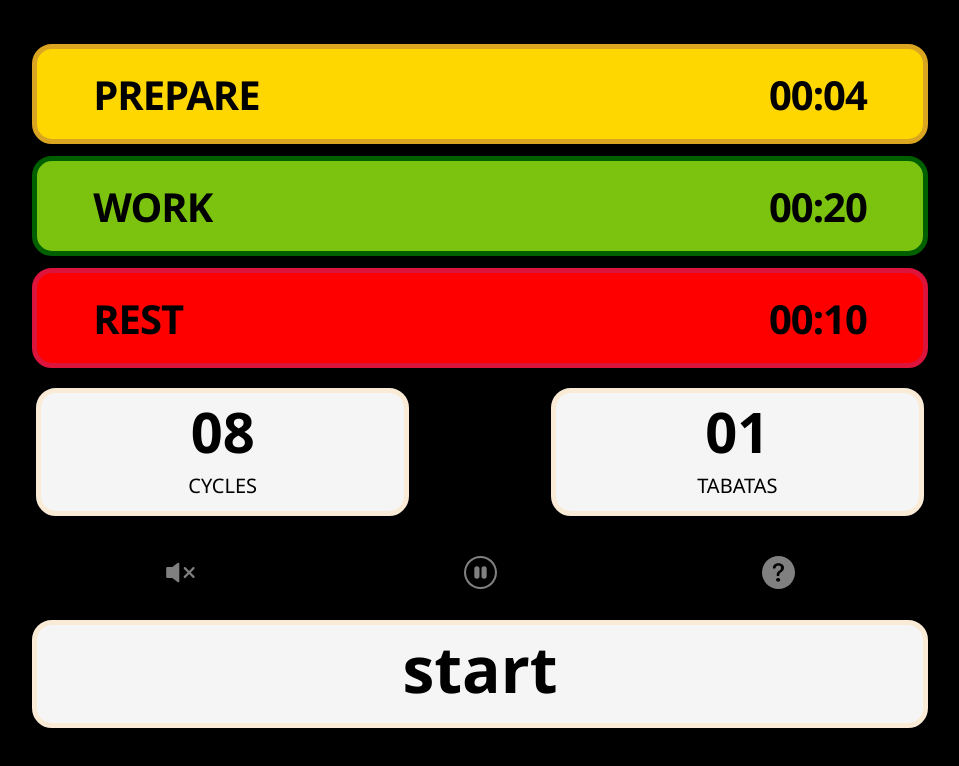
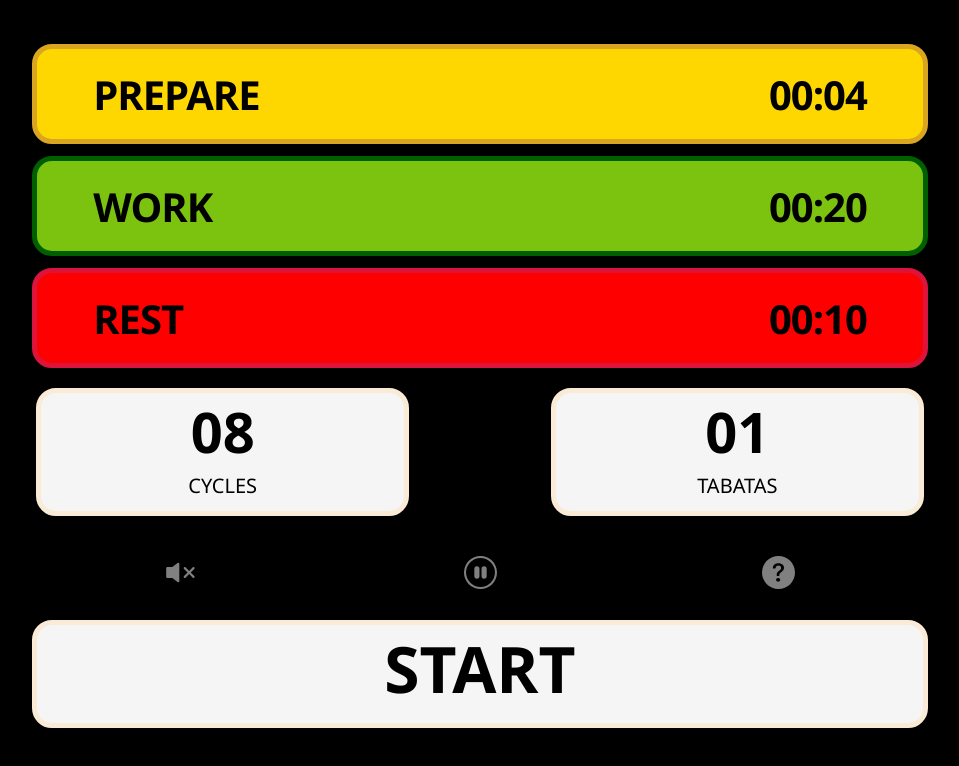
Before and after one commit to c1b3rt00lk1t/free-tabata, a React (Create React App) app: page / in a window 1280 px wide. Shown: the top 766 px of the page, without its empty margins (160-1119 px from the left). Built offline with nearby package versions, Linux system fonts and the light colour scheme.

Commit message:
Start/stop button with capital letters

```diff
--- a/src/components/StartStopButton.jsx
+++ b/src/components/StartStopButton.jsx
@@ -3,7 +3,7 @@ import FreeTabataContext from "../context/FreeTabataContext";
 
 const StartStopButton = () => {
   const {generalMode, handleStartStop} = useContext(FreeTabataContext);
-  const mapper = ['start','stop'];
+  const mapper = ['START','STOP'];
 
   return (
     <div onClick={handleStartStop}className='startStopBtn  clickable nonSelectable'>{mapper[+generalMode]}</div>
```
